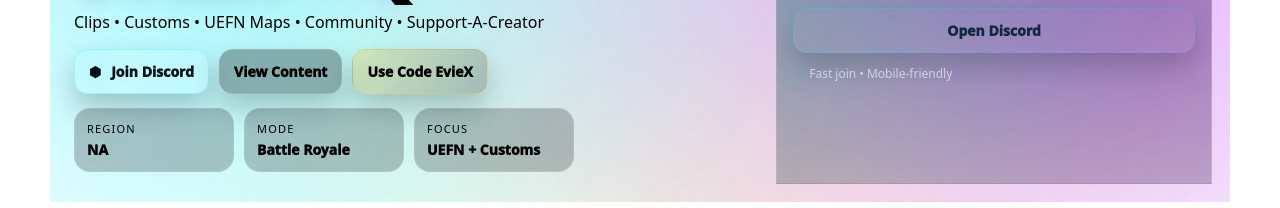
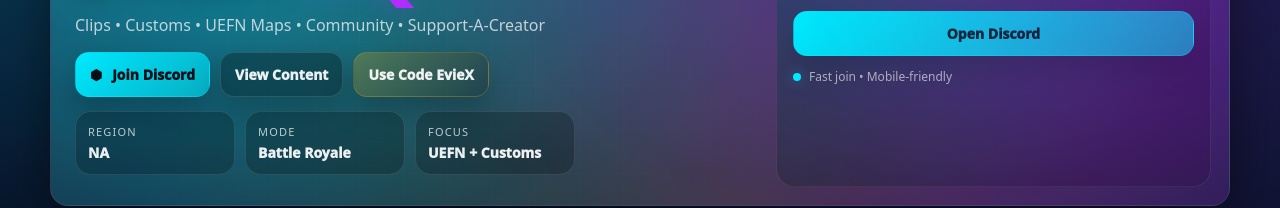
Before and after one commit to EvieXFN/eviex, a Next.js app: page / in a window 1280 px wide. Shown: the part 236-444 px from the top of the page. Built offline with nearby package versions, Linux system fonts and the light colour scheme.

Commit message:
Update globals.css

```diff
--- a/app/globals.css
+++ b/app/globals.css
@@ -1,4 +1,4 @@
-:ro:root{
+:root{
   /* Fortnite-ish palette */
   --bg0:#050814;              /* deep night */
   --bg1:#0a1b3a;              /* storm blue */
```
